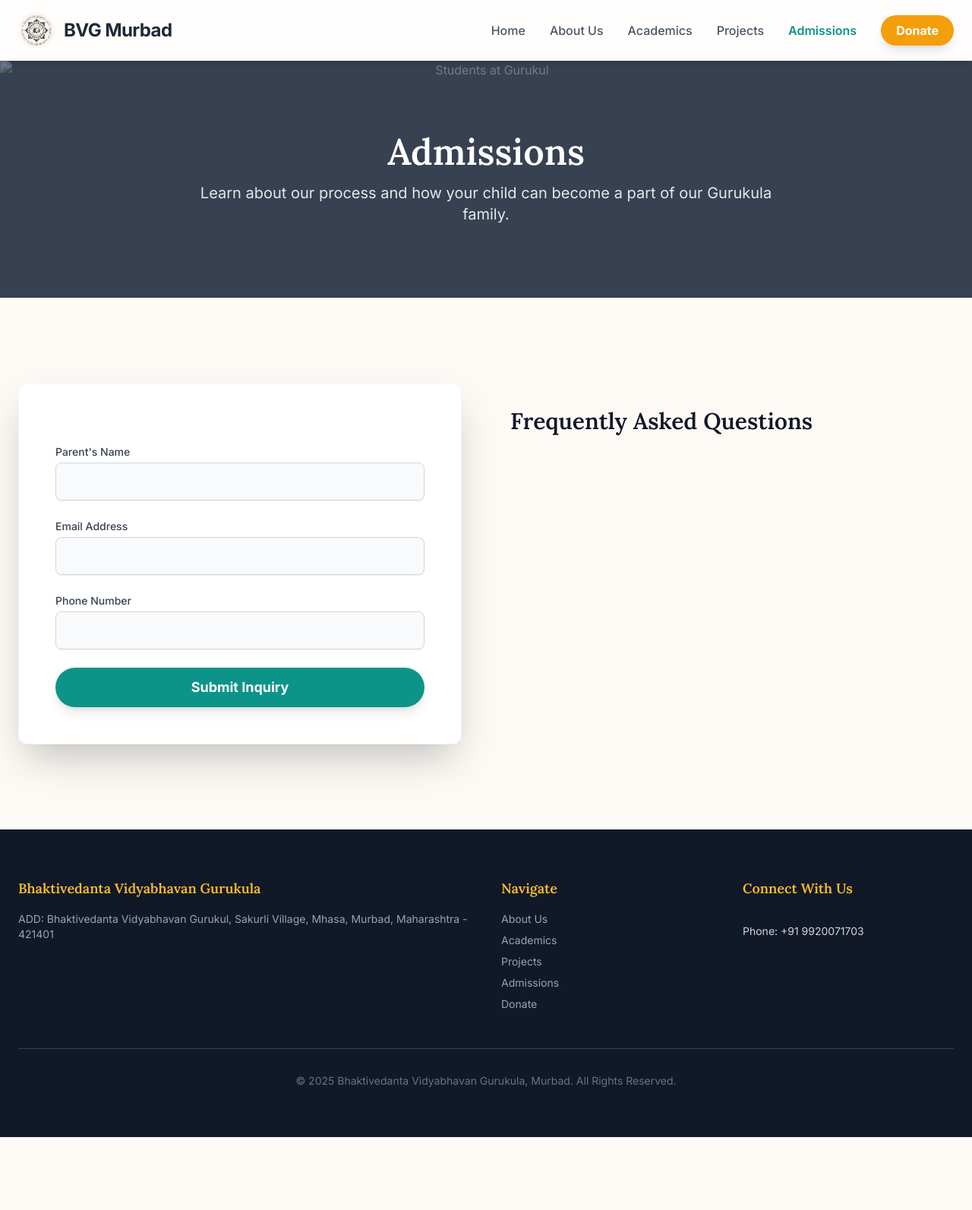
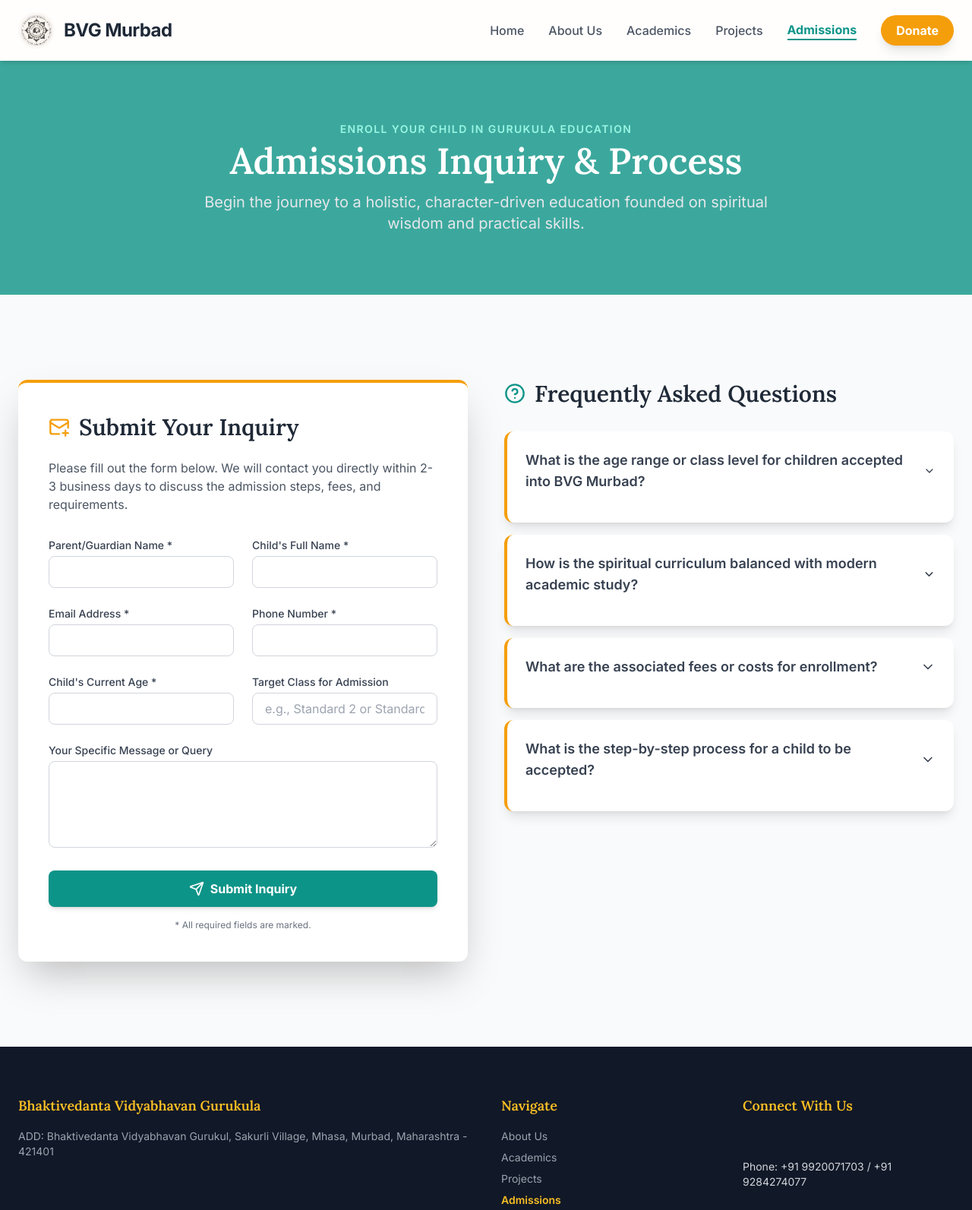
Before and after one commit to harshcontentwriting/gurukul-website, a plain HTML site: page admissions.html in a window 1280 px wide. Shown: the top 1593 px of the page at 76% size. Before the commit the page ends 1497 px from the top, so only its background shows below. Drawn offline with nearby package versions, Linux system fonts and the light colour scheme.

Commit message:
Update admissions.html

```diff
--- a/admissions.html
+++ b/admissions.html
@@ -3,8 +3,8 @@
 <head>
     <meta charset="UTF-8">
     <meta name="viewport" content="width=device-width, initial-scale=1.0">
-    <title id="seo_title_admissions">Admissions | BVG Murbad</title>
-    <meta id="seo_description_admissions" name="description" content="Learn about the admissions process at Bhaktivedanta Vidyabhavan Gurukula.">
+    <title>Admissions Inquiry & FAQ | BVG Murbad</title>
+    <meta name="description" content="Learn about the admission process for Bhaktivedanta Vidyabhavan Gurukula and submit your inquiry here.">
 
     <link rel="icon" href="/images/logo.png" type="image/png">
 
@@ -13,31 +13,30 @@
     <link rel="preconnect" href="https://fonts.gstatic.com" crossorigin>
     <link href="https://fonts.googleapis.com/css2?family=Inter:wght@400;500;600;700&family=Lora:ital,wght@0,400;0,500;0,600;1,400&display=swap" rel="stylesheet">
     <script src="https://unpkg.com/lucide@latest"></script>
-    <script src="https://cdn.jsdelivr.net/npm/marked/marked.min.js"></script>
 
     <style>
         :root {
             --bg-color: #fdfaf6;
             --text-color: #374151;
-            --primary-color: #0D9488;
+            --primary-color: #0D9488; /* Teal */
             --primary-hover: #0F766E;
-            --accent-color: #F59E0B;
+            --accent-color: #F59E0B; /* Amber */
             --accent-hover: #D97706;
         }
         body { font-family: 'Inter', sans-serif; background-color: var(--bg-color); color: var(--text-color); }
         h1, h2, h3, h4, h5, h6 { font-family: 'Lora', serif; }
-        .accordion-content { max-height: 0; overflow: hidden; transition: max-height 0.3s ease-out; }
-        .accordion-content.open { max-height: 1000px; }
+        .faq-question { cursor: pointer; transition: color 0.2s; }
+        .faq-answer { max-height: 0; overflow: hidden; transition: max-height 0.4s ease-out; }
+        .faq-question.active { color: var(--primary-color); }
     </style>
 </head>
 <body class="antialiased">
 
-    <!-- Header -->
     <header class="bg-white/80 backdrop-blur-lg sticky top-0 z-50 shadow-md">
         <div class="container mx-auto px-6 py-4">
             <div class="flex items-center justify-between">
                 <div class="flex items-center space-x-3">
-                    <img id="logo_image_header" src="/images/logo.png" alt="BVG Logo" class="h-12 w-12 rounded-full">
+                    <img src="/images/logo.png" alt="BVG Logo" class="h-12 w-12 rounded-full">
                     <a href="/" class="text-xl md:text-2xl font-bold text-gray-800 tracking-tight">BVG Murbad</a>
                 </div>
                 <nav class="hidden md:flex items-center space-x-6 lg:space-x-8">
@@ -45,7 +44,7 @@
                     <a href="/about.html" class="text-gray-600 hover:text-teal-600 font-medium">About Us</a>
                     <a href="/academics.html" class="text-gray-600 hover:text-teal-600 font-medium">Academics</a>
                     <a href="/projects.html" class="text-gray-600 hover:text-teal-600 font-medium">Projects</a>
-                    <a href="/admissions.html" class="text-teal-600 font-semibold">Admissions</a>
+                    <a href="/admissions.html" class="text-teal-600 font-bold border-b-2 border-teal-600">Admissions</a>
                     <a href="/donate.html" class="bg-amber-500 hover:bg-amber-600 text-white font-bold py-2 px-5 rounded-full shadow-lg">Donate</a>
                 </nav>
                 <button id="mobile-menu-button" class="md:hidden text-gray-700"><i data-lucide="menu" class="w-7 h-7"></i></button>
@@ -53,57 +52,129 @@
         </div>
         <div id="mobile-menu" class="hidden md:hidden">
             <nav class="flex flex-col items-center space-y-4 p-4">
-                 <a href="/" class="text-gray-600 hover:text-teal-600 font-medium">Home</a>
-                 <a href="/about.html" class="text-gray-600 hover:text-teal-600 font-medium">About Us</a>
-                 <a href="/academics.html" class="text-gray-600 hover:text-teal-600 font-medium">Academics</a>
-                 <a href="/projects.html" class="text-gray-600 hover:text-teal-600 font-medium">Projects</a>
-                 <a href="/admissions.html" class="text-teal-600 font-semibold">Admissions</a>
-                 <a href="/donate.html" class="bg-amber-500 hover:bg-amber-600 text-white font-bold py-2 px-5 rounded-full shadow-lg">Donate</a>
                  </nav>
         </div>
     </header>
 
     <main>
-        <!-- Page Header -->
-        <section class="relative bg-gray-700 py-24 text-white text-center">
-            <img id="admissions_header_image" src="" alt="Students at Gurukul" class="absolute inset-0 w-full h-full object-cover opacity-30">
-            <div class="relative z-10 container mx-auto px-6">
-                <h1 class="text-4xl md:text-5xl font-bold">Admissions</h1>
-                <p class="text-lg md:text-xl text-gray-200 max-w-3xl mx-auto mt-4">Learn about our process and how your child can become a part of our Gurukula family.</p>
+        <section class="bg-teal-700 text-white text-center py-20" style="background-blend-mode: multiply; background-color: rgba(13, 148, 136, 0.8);">
+            <div class="container mx-auto px-6">
+                <p class="text-sm uppercase tracking-widest text-teal-200 font-semibold mb-2">Enroll Your Child in Gurukula Education</p>
+                <h1 class="text-4xl md:text-5xl font-bold">Admissions Inquiry & Process</h1>
+                <p class="text-lg md:text-xl text-gray-200 max-w-3xl mx-auto mt-4">Begin the journey to a holistic, character-driven education founded on spiritual wisdom and practical skills.</p>
             </div>
         </section>
 
-        <!-- Main Content Section -->
-        <section class="py-20 md:py-28">
-            <div class="container mx-auto px-6 grid lg:grid-cols-2 gap-16 items-start">
+        <section class="py-20 md:py-28 bg-gray-50">
+            <div class="container mx-auto px-6">
+                <div class="grid lg:grid-cols-2 gap-12">
 
-                <!-- Inquiry Form -->
-                <div class="bg-white p-8 md:p-12 rounded-xl shadow-2xl border border-gray-100">
-                    <h2 id="admissions_intro_title" class="text-3xl font-bold text-gray-900 mb-2 text-center"></h2>
-                    <p id="admissions_intro_text" class="text-gray-600 mb-8 text-center"></p>
-                    <form name="admissions" method="POST" action="/thank-you.html" data-netlify="true" class="space-y-6">
-                        <input type="hidden" name="form-name" value="admissions" />
-                        <div><label for="name" class="block text-sm font-medium text-gray-700">Parent's Name</label><input type="text" id="name" name="name" required class="mt-1 block w-full px-4 py-3 bg-gray-50 border border-gray-300 rounded-lg shadow-sm focus:outline-none focus:ring-teal-500 focus:border-teal-500"></div>
-                        <div><label for="email" class="block text-sm font-medium text-gray-700">Email Address</label><input type="email" id="email" name="email" required class="mt-1 block w-full px-4 py-3 bg-gray-50 border border-gray-300 rounded-lg shadow-sm focus:outline-none focus:ring-teal-500 focus:border-teal-500"></div>
-                        <div><label for="phone" class="block text-sm font-medium text-gray-700">Phone Number</label><input type="tel" id="phone" name="phone" required class="mt-1 block w-full px-4 py-3 bg-gray-50 border border-gray-300 rounded-lg shadow-sm focus:outline-none focus:ring-teal-500 focus:border-teal-500"></div>
-                        <div><button type="submit" class="w-full bg-teal-600 hover:bg-teal-700 text-white font-bold py-3 px-6 rounded-full text-lg shadow-lg">Submit Inquiry</button></div>
-                    </form>
+                    <div class="bg-white p-8 md:p-10 rounded-xl shadow-2xl h-fit border-t-4 border-amber-500">
+                        <h2 class="text-3xl font-bold text-gray-800 mb-6 flex items-center"><i data-lucide="mail-plus" class="w-7 h-7 mr-3 text-amber-500"></i> Submit Your Inquiry</h2>
+                        <p class="text-gray-600 mb-8">Please fill out the form below. We will contact you directly within 2-3 business days to discuss the admission steps, fees, and requirements.</p>
+
+                        <form action="#" method="POST" class="space-y-6">
+                            <div class="grid sm:grid-cols-2 gap-6">
+                                <div>
+                                    <label for="parentName" class="block text-sm font-medium text-gray-700 mb-1">Parent/Guardian Name *</label>
+                                    <input type="text" name="parentName" id="parentName" required class="w-full px-4 py-2 border border-gray-300 rounded-lg focus:ring-teal-500 focus:border-teal-500">
                                 </div>
-
-                <!-- FAQ Section -->
-                <div class="pt-8">
-                    <h2 class="text-3xl font-bold text-gray-900 mb-8">Frequently Asked Questions</h2>
-                    <div id="faq_wrapper" class="space-y-4">
-                        <!-- FAQs will be loaded here by JavaScript -->
+                                <div>
+                                    <label for="studentName" class="block text-sm font-medium text-gray-700 mb-1">Child's Full Name *</label>
+                                    <input type="text" name="studentName" id="studentName" required class="w-full px-4 py-2 border border-gray-300 rounded-lg focus:ring-teal-500 focus:border-teal-500">
                                 </div>
                             </div>
 
+                            <div class="grid sm:grid-cols-2 gap-6">
+                                <div>
+                                    <label for="email" class="block text-sm font-medium text-gray-700 mb-1">Email Address *</label>
+                                    <input type="email" name="email" id="email" required class="w-full px-4 py-2 border border-gray-300 rounded-lg focus:ring-teal-500 focus:border-teal-500">
+                                </div>
+                                <div>
+                                    <label for="phone" class="block text-sm font-medium text-gray-700 mb-1">Phone Number *</label>
+                                    <input type="tel" name="phone" id="phone" required class="w-full px-4 py-2 border border-gray-300 rounded-lg focus:ring-teal-500 focus:border-teal-500">
+                                </div>
+                            </div>
+
+                            <div class="grid sm:grid-cols-2 gap-6">
+                                <div>
+                                    <label for="currentAge" class="block text-sm font-medium text-gray-700 mb-1">Child's Current Age *</label>
+                                    <input type="number" name="currentAge" id="currentAge" min="5" required class="w-full px-4 py-2 border border-gray-300 rounded-lg focus:ring-teal-500 focus:border-teal-500">
+                                </div>
+                                <div>
+                                    <label for="targetClass" class="block text-sm font-medium text-gray-700 mb-1">Target Class for Admission</label>
+                                    <input type="text" name="targetClass" id="targetClass" class="w-full px-4 py-2 border border-gray-300 rounded-lg focus:ring-teal-500 focus:border-teal-500" placeholder="e.g., Standard 2 or Standard 5">
+                                </div>
+                            </div>
+
+                            <div>
+                                <label for="message" class="block text-sm font-medium text-gray-700 mb-1">Your Specific Message or Query</label>
+                                <textarea name="message" id="message" rows="4" class="w-full px-4 py-2 border border-gray-300 rounded-lg focus:ring-teal-500 focus:border-teal-500"></textarea>
+                            </div>
+
+                            <button type="submit" class="w-full bg-teal-600 hover:bg-teal-700 text-white font-bold py-3 rounded-lg shadow-md transition-colors flex items-center justify-center">
+                                <i data-lucide="send" class="w-5 h-5 mr-2"></i> Submit Inquiry
+                            </button>
+                        </form>
+                        <p class="text-center text-xs text-gray-500 mt-4">* All required fields are marked.</p>
+                    </div>
+
+                    <div>
+                        <h2 class="text-3xl font-bold text-gray-800 mb-8 flex items-center"><i data-lucide="help-circle" class="w-7 h-7 mr-3 text-teal-600"></i> Frequently Asked Questions</h2>
+
+                        <div class="space-y-4">
+                            <div class="bg-white p-6 rounded-xl shadow-lg border-l-4 border-amber-500">
+                                <button class="faq-question w-full text-left font-semibold text-lg flex justify-between items-center" data-target="faq1">
+                                    What is the age range or class level for children accepted into BVG Murbad?
+                                    <i data-lucide="chevron-down" class="w-5 h-5 transition-transform"></i>
+                                </button>
+                                <div id="faq1" class="faq-answer pt-4 text-gray-700">
+                                    <p>We primarily accept students starting from the age of **5 years (Kindergarten)** through **Standard 5**. Admissions into higher classes are considered on a case-by-case basis depending on the student's background and our available capacity.</p>
+                                </div>
+                            </div>
+
+                            <div class="bg-white p-6 rounded-xl shadow-lg border-l-4 border-amber-500">
+                                <button class="faq-question w-full text-left font-semibold text-lg flex justify-between items-center" data-target="faq2">
+                                    How is the spiritual curriculum balanced with modern academic study?
+                                    <i data-lucide="chevron-down" class="w-5 h-5 transition-transform"></i>
+                                </button>
+                                <div id="faq2" class="faq-answer pt-4 text-gray-700">
+                                    <p>Our curriculum allocates dedicated time for both. The mornings focus on **Sadhana** (spiritual practice) and **Vedic Studies** (Sanskrit, scripture). The late mornings are reserved for **Academic Studies** following the **MSBOS/NIOS** curriculum, ensuring all students receive recognized modern education. <a href="/academics.html" class="text-teal-600 hover:underline font-medium">See the full Academics page for details.</a></p>
+                                </div>
+                            </div>
+
+                            <div class="bg-white p-6 rounded-xl shadow-lg border-l-4 border-amber-500">
+                                <button class="faq-question w-full text-left font-semibold text-lg flex justify-between items-center" data-target="faq3">
+                                    What are the associated fees or costs for enrollment?
+                                    <i data-lucide="chevron-down" class="w-5 h-5 transition-transform"></i>
+                                </button>
+                                <div id="faq3" class="faq-answer pt-4 text-gray-700">
+                                    <p>The Gurukula philosophy is based on **Seva** (selfless service). We do not charge mandatory tuition fees. However, we do request **voluntary contributions** to help cover the costs of daily operations, food (prasadam), and student supplies. Specific contribution guidelines are provided during the admission discussion.</p>
+                                </div>
+                            </div>
+
+                            <div class="bg-white p-6 rounded-xl shadow-lg border-l-4 border-amber-500">
+                                <button class="faq-question w-full text-left font-semibold text-lg flex justify-between items-center" data-target="faq4">
+                                    What is the step-by-step process for a child to be accepted?
+                                    <i data-lucide="chevron-down" class="w-5 h-5 transition-transform"></i>
+                                </button>
+                                <div id="faq4" class="faq-answer pt-4 text-gray-700">
+                                    <ol class="list-decimal ml-5 space-y-2 text-sm">
+                                        <li>**Submit Inquiry:** Fill out the form on this page.</li>
+                                        <li>**Initial Contact:** Our team will call you to discuss the Gurukula's expectations and your child's needs.</li>
+                                        <li>**Interview:** A formal online or in-person interview with the parents and the child is scheduled.</li>
+                                        <li>**Formal Acceptance:** Upon acceptance, documentation is completed, and we welcome the child to the Gurukula.</li>
+                                    </ol>
+                                </div>
+                            </div>
+                        </div>
+                    </div>
+                </div>
             </div>
         </section>
 
     </main>
 
-    <!-- Footer -->
     <footer class="bg-gray-900 text-white">
         <div class="container mx-auto px-6 py-16">
             <div class="grid md:grid-cols-4 gap-10">
@@ -117,7 +188,7 @@
                         <li><a href="/about.html" class="text-gray-400 hover:text-white transition">About Us</a></li>
                         <li><a href="/academics.html" class="text-gray-400 hover:text-white transition">Academics</a></li>
                         <li><a href="/projects.html" class="text-gray-400 hover:text-white transition">Projects</a></li>
-                        <li><a href="/admissions.html" class="text-gray-400 hover:text-white transition">Admissions</a></li>
+                        <li><a href="/admissions.html" class="text-amber-400 font-semibold transition">Admissions</a></li>
                         <li><a href="/donate.html" class="text-gray-400 hover:text-white transition">Donate</a></li>
                     </ul>
                 </div>
@@ -128,11 +199,11 @@
                         <a href="https://www.instagram.com/bvgsakurli?igsh=MXF5ZnptbHoxdzA2MQ==" target="_blank" class="text-gray-400 hover:text-white transition"><i data-lucide="instagram" class="w-6 h-6"></i></a>
                         <a href="https://www.facebook.com/share/1Ys7H3f4t6/" target="_blank" class="text-gray-400 hover:text-white transition"><i data-lucide="facebook" class="w-6 h-6"></i></a>
                     </div>
-                    <p class="text-sm text-gray-300">Phone: <span id="contact_phone">+91 9920071703</span></p>
+                    <p class="text-sm text-gray-300">Phone: +91 9920071703 / +91 9284274077</p>
                 </div>
             </div>
             <div class="mt-12 border-t border-gray-700 pt-8 text-center text-sm text-gray-500">
-                <p>&copy; <span id="year"></span> Bhaktivedanta Vidyabhavan Gurukula, Murbad. All Rights Reserved.</p>
+                <p>&copy; 2025 Bhaktivedanta Vidyabhavan Gurukula, Murbad. All Rights Reserved.</p>
             </div>
         </div>
     </footer>
@@ -141,65 +212,41 @@
         document.addEventListener('DOMContentLoaded', function() {
             lucide.createIcons();
 
-            const mobileMenuButton = document.getElementById('mobile-menu-button');
-            const mobileMenu = document.getElementById('mobile-menu');
-            mobileMenuButton.addEventListener('click', () => {
-                mobileMenu.classList.toggle('hidden');
+            // FAQ Accordion Logic
+            const faqQuestions = document.querySelectorAll('.faq-question');
+            faqQuestions.forEach(question => {
+                question.addEventListener('click', () => {
+                    const targetId = question.getAttribute('data-target');
+                    const targetAnswer = document.getElementById(targetId);
+                    const icon = question.querySelector('i');
+
+                    // Close all other answers
+                    faqQuestions.forEach(q => {
+                        if (q !== question) {
+                            const otherTargetId = q.getAttribute('data-target');
+                            const otherAnswer = document.getElementById(otherTargetId);
+                            const otherIcon = q.querySelector('i');
+                            if (otherAnswer.style.maxHeight !== '0px' && otherAnswer.style.maxHeight !== '') {
+                                otherAnswer.style.maxHeight = '0';
+                                q.classList.remove('active');
+                                otherIcon.style.transform = 'rotate(0deg)';
+                            }
+                        }
                     });
 
-            document.getElementById('year').textContent = new Date().getFullYear();
-
-            fetch('/_data/content.json?v=' + new Date().getTime())
-                .then(response => response.json())
-                .then(data => {
-                    const setContent = (id, value) => { const el = document.getElementById(id); if (el) el.textContent = value || ''; };
-                    const setImage = (id, src) => { const el = document.getElementById(id); if (el) el.src = src || ''; };
-
-                    if(data.seo_title_admissions) document.title = data.seo_title_admissions;
-                    const seoDesc = document.getElementById('seo_description_admissions');
-                    if(seoDesc && data.seo_description_admissions) seoDesc.setAttribute('content', data.seo_description_admissions);
-
-                    setImage('admissions_header_image', data.admissions_header_image);
-                    setContent('admissions_intro_title', data.admissions_intro_title);
-                    setContent('admissions_intro_text', data.admissions_intro_text);
-
-                    if(data.faq) {
-                        populateFAQ(data.faq);
+                    // Toggle the clicked answer
+                    if (targetAnswer.style.maxHeight !== '0px' && targetAnswer.style.maxHeight !== '') {
+                        targetAnswer.style.maxHeight = '0';
+                        question.classList.remove('active');
+                        icon.style.transform = 'rotate(0deg)';
+                    } else {
+                        targetAnswer.style.maxHeight = targetAnswer.scrollHeight + 'px';
+                        question.classList.add('active');
+                        icon.style.transform = 'rotate(180deg)';
                     }
                 });
             });
-
-        function populateFAQ(faqItems) {
-            const wrapper = document.getElementById('faq_wrapper');
-            if (!wrapper) return;
-            wrapper.innerHTML = '';
-            faqItems.forEach(item => {
-                const itemEl = document.createElement('div');
-                itemEl.className = 'border-b border-gray-200 last:border-b-0';
-                itemEl.innerHTML = `
-                    <button class="accordion-button w-full flex justify-between items-center text-left py-4">
-                        <span class="text-lg font-semibold text-gray-800">${item.question}</span>
-                        <i data-lucide="chevron-down" class="w-6 h-6 text-teal-600 transition-transform transform"></i>
-                    </button>
-                    <div class="accordion-content overflow-hidden">
-                        <div class="pb-4 text-gray-700">${marked.parse(item.answer)}</div>
-                    </div>`;
-                wrapper.appendChild(itemEl);
         });
-            lucide.createIcons();
-            addAccordionListeners();
-        }
-
-        function addAccordionListeners() {
-            document.querySelectorAll('.accordion-button').forEach(button => {
-                button.addEventListener('click', () => {
-                    const content = button.nextElementSibling;
-                    const icon = button.querySelector('i');
-                    content.classList.toggle('open');
-                    icon.classList.toggle('rotate-180');
-                });
-            });
-        }
     </script>
 </body>
 </html>
```
Lines whose indentation alone changed are shown as unchanged.
